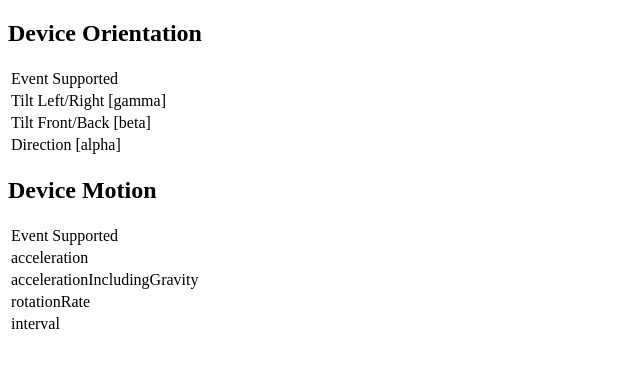
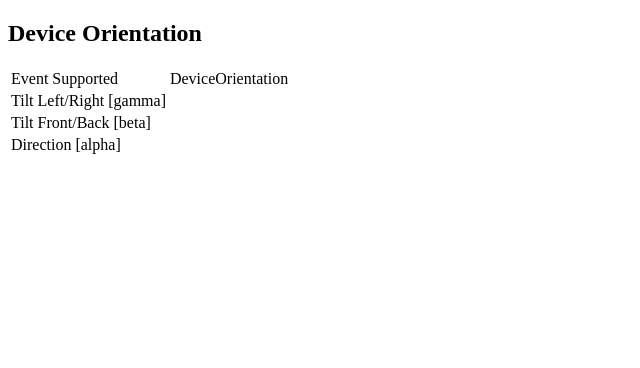
Before and after one commit to velvetkevorkian/deviceOrientationTest, a website: page index.html in a window 1280 px wide. Shown: the whole page, without its empty margins (0-640 px from the left). Drawn offline with Linux system fonts and the light colour scheme.

Commit message:
who needs jquery?

```diff
--- a/client.js
+++ b/client.js
@@ -101,12 +101,13 @@ function round(val) {
 }
 
 function checkSupport() {
-    var body = document.querySelectorAll('body');
+    var b = document.querySelectorAll('body');
     if (window.DeviceOrientationEvent) {
-        body.classList.remove('.noDeviceOrientation');
+
+        b[0].classList.remove('noDeviceOrientation');
     }
     if(window.WebSocket) {
-        body.classList.remove('.noWebsockets');
+        b[0].classList.remove('noWebsockets');
     }
 }
 
--- a/index.html
+++ b/index.html
@@ -5,6 +5,7 @@
     <meta charset="utf-8">
     <title>Device Orientation Test</title>
     <meta name="viewport" content="width=device-width, initial-scale=1">
+    <link rel="stylesheet" href="client.css">
 </head>
 
 <body class="noWebsockets noDeviceOrientation">
@@ -29,6 +30,7 @@
             </tr>
         </table>
 
+<!--
         <h2>Device Motion</h2>
         <table>
             <tr>
@@ -52,6 +54,7 @@
                 <td id="moInterval"></td>
             </tr>
         </table>
+-->
     </div>
 
 
```
Also changed, not shown: client.css (added), client.scss (added).
